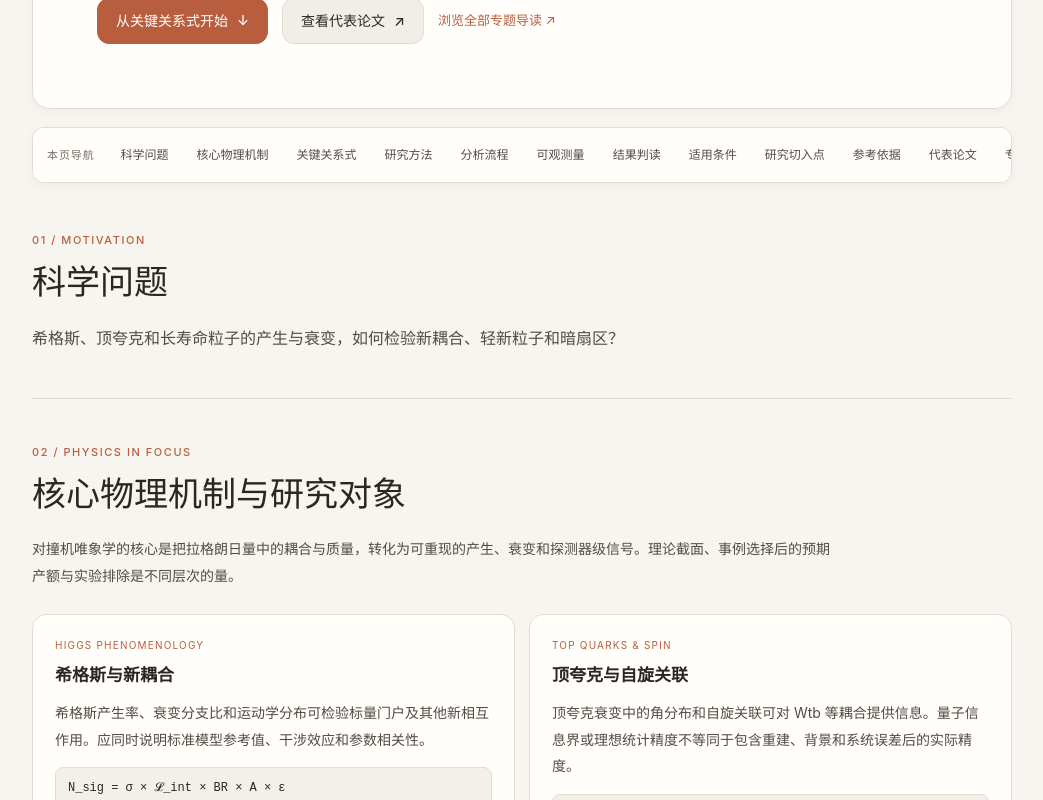
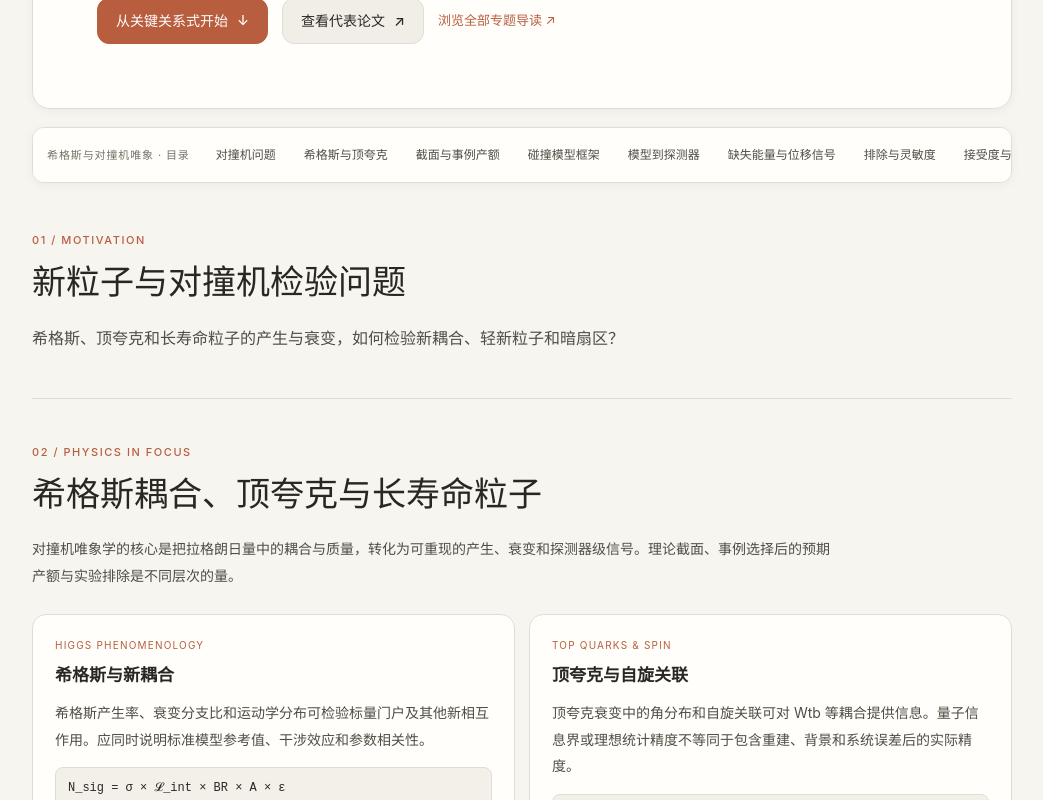
Before and after one commit to lm846802297-bit/buaa-hep-lab, a Vue app in the folder frontend/: page /research/collider in a window 1280 px wide. Shown: the part 540-1340 px from the top of the page, without its empty margins (118-1161 px from the left). Built offline with nearby package versions, Linux system fonts and the light colour scheme.

Commit message:
feat: render topic-specific navigation and headings

```diff
--- a/frontend/src/views/ResearchTopicView.vue
+++ b/frontend/src/views/ResearchTopicView.vue
@@ -15,6 +15,10 @@ const topicDeepGuide = computed(() => topic.value ? researchTopicDeepGuides[topi
 const topicResources = computed(() => topicDetail.value
   ? topicDetail.value.resourceIds.map(id => researchTopicResources.find(resource => resource.id === id)).filter(Boolean)
   : [])
+const topicNavigation = computed(() => topicDetail.value?.navigation || [])
+const topicSectionTitles = computed(() => Object.fromEntries(
+  topicNavigation.value.map(item => [item.target, item.heading]),
+))
 const contentReview = computed(() => publicationReviewStatus(publicContentIndexCheckedAt))
 onMounted(() => {
   document.title = topic.value
@@ -52,30 +56,19 @@ onMounted(() => {
       </header>
 
       <nav v-if="topicDetail" class="topic-local-nav" aria-label="专题内导航">
-        <span class="topic-local-label">本页导航</span>
-        <a href="#topic-question">科学问题</a>
-        <a href="#topic-mechanisms">核心物理机制</a>
-        <a href="#topic-relations">关键关系式</a>
-        <a href="#topic-framework">研究方法</a>
-        <a href="#topic-workflow">分析流程</a>
-        <a href="#topic-observables">可观测量</a>
-        <a href="#topic-interpretation">结果判读</a>
-        <a href="#topic-assumptions">适用条件</a>
-        <a href="#topic-questions">研究切入点</a>
-        <a href="#topic-source-notes">参考依据</a>
-        <a href="#topic-papers">代表论文</a>
-        <a href="#topic-resources">专业资源</a>
+        <span class="topic-local-label">{{ topic?.title }} · 目录</span>
+        <a v-for="item in topicNavigation" :key="item.target" :href="'#' + item.target">{{ item.label }}</a>
       </nav>
 
       <section class="topic-section" aria-labelledby="topic-question">
         <p class="eyebrow">01 / MOTIVATION</p>
-        <h2 id="topic-question">科学问题</h2>
+        <h2 id="topic-question">{{ topicSectionTitles['topic-question'] || '科学问题' }}</h2>
         <p>{{ topic.question }}</p>
       </section>
 
       <section v-if="topicDetail" class="topic-section" aria-labelledby="topic-mechanisms">
         <p class="eyebrow">02 / PHYSICS IN FOCUS</p>
-        <h2 id="topic-mechanisms">核心物理机制与研究对象</h2>
+        <h2 id="topic-mechanisms">{{ topicSectionTitles['topic-mechanisms'] || '核心物理机制与研究对象' }}</h2>
         <p class="section-intro">{{ topicDetail.lead }}</p>
         <div class="physics-card-grid">
           <article v-for="item in topicDetail.mechanisms" :key="item.title" class="physics-card">
@@ -92,7 +85,7 @@ onMounted(() => {
 
       <section v-if="topicDeepGuide" class="topic-section" aria-labelledby="topic-relations">
         <p class="eyebrow">03 / KEY RELATIONS & VALIDITY</p>
-        <h2 id="topic-relations">关键关系式：公式、含义与适用边界</h2>
+        <h2 id="topic-relations">{{ topicSectionTitles['topic-relations'] || '关键关系式：公式、含义与适用边界' }}</h2>
         <p class="section-intro">{{ topicDeepGuide.framing }}</p>
         <div class="relation-grid">
           <article v-for="item in topicDeepGuide.keyRelations" :key="item.title" class="relation-card">
@@ -112,13 +105,13 @@ onMounted(() => {
 
       <section class="topic-section" aria-labelledby="topic-framework">
         <p class="eyebrow">04 / FRAMEWORK & METHODS</p>
-        <h2 id="topic-framework">理论框架与研究方法</h2>
+        <h2 id="topic-framework">{{ topicSectionTitles['topic-framework'] || '理论框架与研究方法' }}</h2>
         <p>{{ topic.methods }}</p>
       </section>
 
       <section v-if="topicDetail" class="topic-section" aria-labelledby="topic-workflow">
         <p class="eyebrow">05 / FROM MODEL TO EVIDENCE</p>
-        <h2 id="topic-workflow">从理论模型到可检验结论</h2>
+        <h2 id="topic-workflow">{{ topicSectionTitles['topic-workflow'] || '从理论模型到可检验结论' }}</h2>
         <p class="section-intro">每一步都应保留输入、假设、软件/数据版本与可追溯证据；不能用一张灵敏度曲线替代完整的理论和实验核查。</p>
         <ol class="topic-workflow">
           <li v-for="item in topicDetail.workflow" :key="item.step">
@@ -130,14 +123,14 @@ onMounted(() => {
 
       <section class="topic-section" aria-labelledby="topic-observables">
         <p class="eyebrow">06 / OBSERVABLES</p>
-        <h2 id="topic-observables">可观测量与实验联系</h2>
+        <h2 id="topic-observables">{{ topicSectionTitles['topic-observables'] || '可观测量与实验联系' }}</h2>
         <p>{{ topic.probes }}</p>
         <p class="topic-caveat">{{ topic.detail }}</p>
       </section>
 
       <section v-if="topicDetail" class="topic-section" aria-labelledby="topic-interpretation">
         <p class="eyebrow">07 / HOW TO READ THE RESULTS</p>
-        <h2 id="topic-interpretation">结果应该如何判读</h2>
+        <h2 id="topic-interpretation">{{ topicSectionTitles['topic-interpretation'] || '结果应该如何判读' }}</h2>
         <div class="interpretation-grid">
           <article v-for="item in topicDetail.interpretation" :key="item.tag" class="interpretation-card">
             <span>{{ item.tag }}</span><h3>{{ item.title }}</h3><p>{{ item.detail }}</p>
@@ -147,7 +140,7 @@ onMounted(() => {
 
       <section v-if="topicDeepGuide" class="topic-section" aria-labelledby="topic-assumptions">
         <p class="eyebrow">08 / ASSUMPTIONS & FAILURE MODES</p>
-        <h2 id="topic-assumptions">研究中必须明确的假设与常见误判</h2>
+        <h2 id="topic-assumptions">{{ topicSectionTitles['topic-assumptions'] || '研究中必须明确的假设与常见误判' }}</h2>
         <p class="section-intro">这些检查不是形式上的免责声明，而是决定公式能否用于具体模型、数据和参数空间的条件。</p>
         <div class="assumption-grid">
           <article v-for="item in topicDeepGuide.assumptions" :key="item.title" class="assumption-card">
@@ -158,7 +151,7 @@ onMounted(() => {
 
       <section v-if="topicDeepGuide" class="topic-section" aria-labelledby="topic-questions">
         <p class="eyebrow">09 / RESEARCH ENTRY POINTS</p>
-        <h2 id="topic-questions">如何从导读进入实际研究</h2>
+        <h2 id="topic-questions">{{ topicSectionTitles['topic-questions'] || '如何从导读进入实际研究' }}</h2>
         <div class="research-question-grid">
           <article v-for="(item, index) in topicDeepGuide.researchQuestions" :key="item.title" class="research-question-card">
             <span class="question-index">{{ String(index + 1).padStart(2, '0') }}</span><h3>{{ item.title }}</h3><p>{{ item.detail }}</p>
@@ -168,7 +161,7 @@ onMounted(() => {
 
       <section v-if="topicDeepGuide" class="topic-section topic-source-notes" aria-labelledby="topic-source-notes">
         <p class="eyebrow">10 / SOURCE NOTES</p>
-        <h2 id="topic-source-notes">关系式与方法的参考依据</h2>
+        <h2 id="topic-source-notes">{{ topicSectionTitles['topic-source-notes'] || '关系式与方法的参考依据' }}</h2>
         <p class="section-intro">以下是进入原始资料的起点。正式研究时应继续核对具体章节、定义、版本和原始论文，而不是只引用本页概述。</p>
         <div class="topic-source-grid">
           <a v-for="item in topicDeepGuide.references" :key="item.url" :href="item.url" target="_blank" rel="noopener noreferrer" class="topic-source-card">
@@ -179,7 +172,7 @@ onMounted(() => {
 
       <section class="topic-section topic-publications" aria-labelledby="topic-papers">
         <p class="eyebrow">11 / SELECTED PAPERS</p>
-        <h2 id="topic-papers">相关代表论文</h2>
+        <h2 id="topic-papers">{{ topicSectionTitles['topic-papers'] || '相关代表论文' }}</h2>
         <p class="section-intro">以下关联来自网站维护的公开专题与论文索引。具体模型假设、数值结果和实验限制应以原始论文为准；此页面不声称独立复现论文计算。</p>
         <ul>
           <li v-for="paper in relatedPapers" :key="paper.id">
@@ -195,7 +188,7 @@ onMounted(() => {
 
       <section v-if="topicDetail" class="topic-section topic-resource-section" aria-labelledby="topic-resources">
         <p class="eyebrow">12 / RESEARCH LINKS</p>
-        <h2 id="topic-resources">本方向常用的专业资源</h2>
+        <h2 id="topic-resources">{{ topicSectionTitles['topic-resources'] || '本方向常用的专业资源' }}</h2>
         <p class="section-intro">优先链接实验合作组、学术数据库和官方软件文档。外部资源用于追溯原始论文、公开数据和工具说明，不代表本课题组对其所有结论背书。</p>
         <div class="topic-resource-grid">
           <a v-for="resource in topicResources" :key="resource.id" class="topic-resource-card" :href="resource.url" target="_blank" rel="noopener noreferrer">
```
